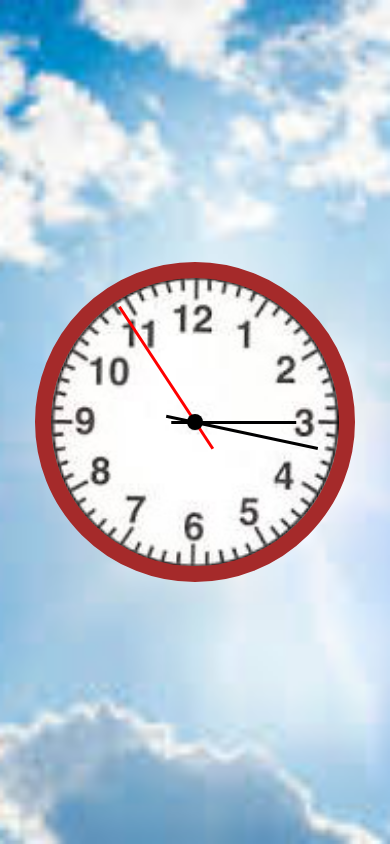
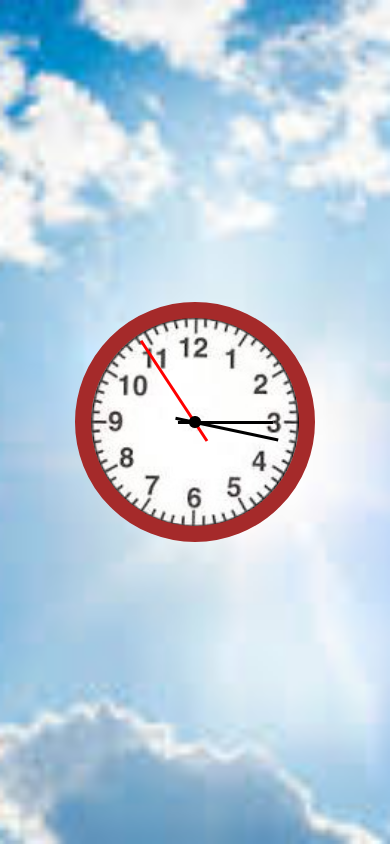
Before and after one commit to Abdulganiyu-Abdulazeez/javaScript-clock, a plain HTML site: page index.html in a window 390 px wide. Drawn offline with Linux system fonts and the light colour scheme.

Commit message:
second commit

```diff
--- a/style.css
+++ b/style.css
@@ -14,6 +14,7 @@ body {
     display: flex;
     align-items: center;
     justify-content: center;
+    padding: 2rem;
 }
 
 .container {
@@ -67,3 +68,46 @@ p {
     z-index: 2;
     border: none;
 }
+
+@media (max-width: 425px) {
+    body {
+        width: 100%;
+        max-width: fit-content;
+        margin: 0 auto;
+    }
+
+    .container {
+        width: 15rem;
+        height: 15rem;
+    }
+
+    .seconds {
+        width: 120px;
+        background-color: red !important;
+        margin-left: -15px;
+    }
+
+    .minutes {
+        width: 105px;
+        margin-left: -00.5px;
+        transform-origin: 80.5%;
+    }
+    .red-dot {
+        width: 0.7rem;
+        height: 0.7rem;
+    }
+    .hours {
+        width: 95px;
+        margin-left:8px;
+        transform-origin: 80.5%;
+    }
+}
+
+@media (max-width:280px) {
+    body {
+        width: 100%;
+        max-width: fit-content;
+        margin: 0 auto;
+        padding: 1rem;
+    }
+}
```
